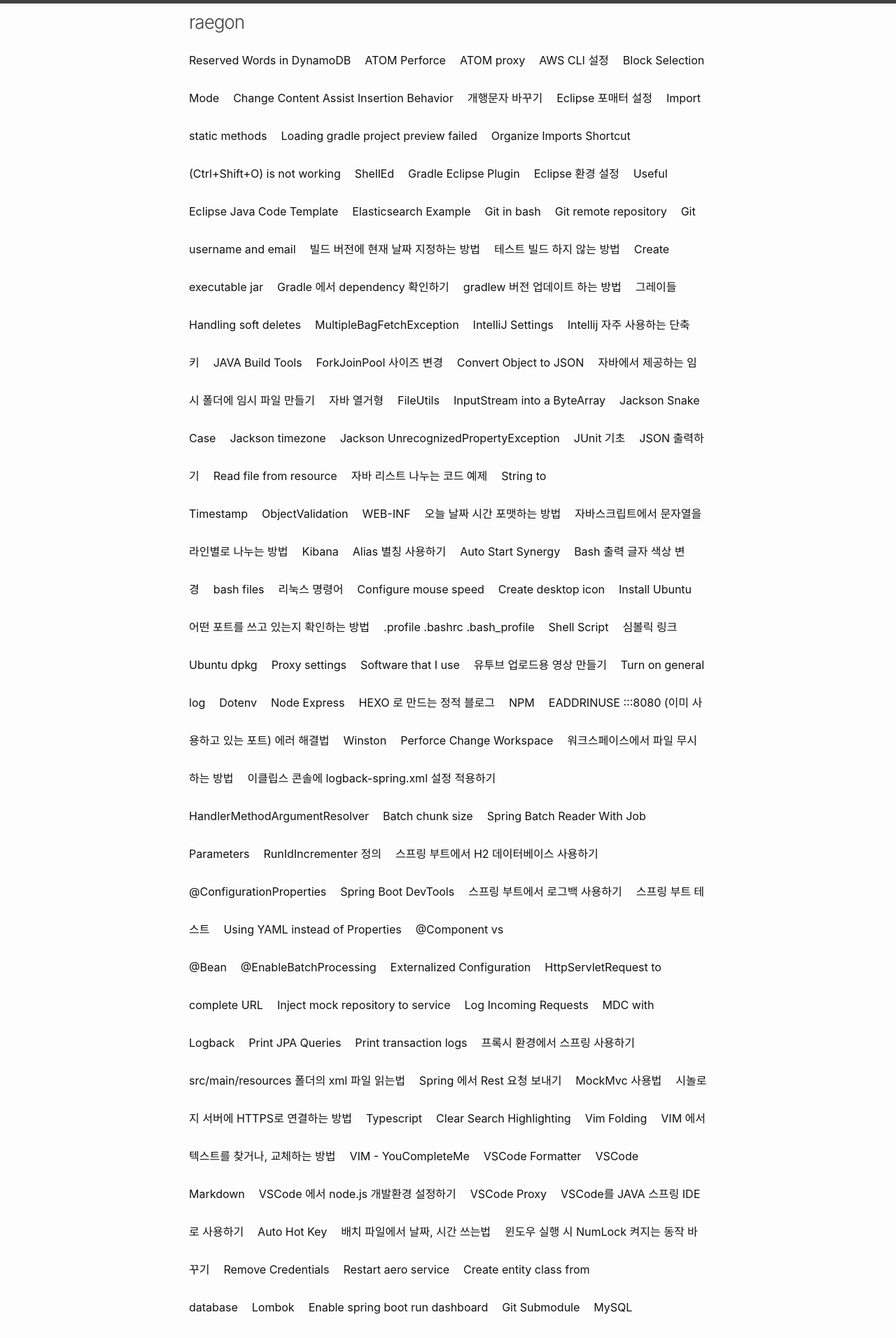
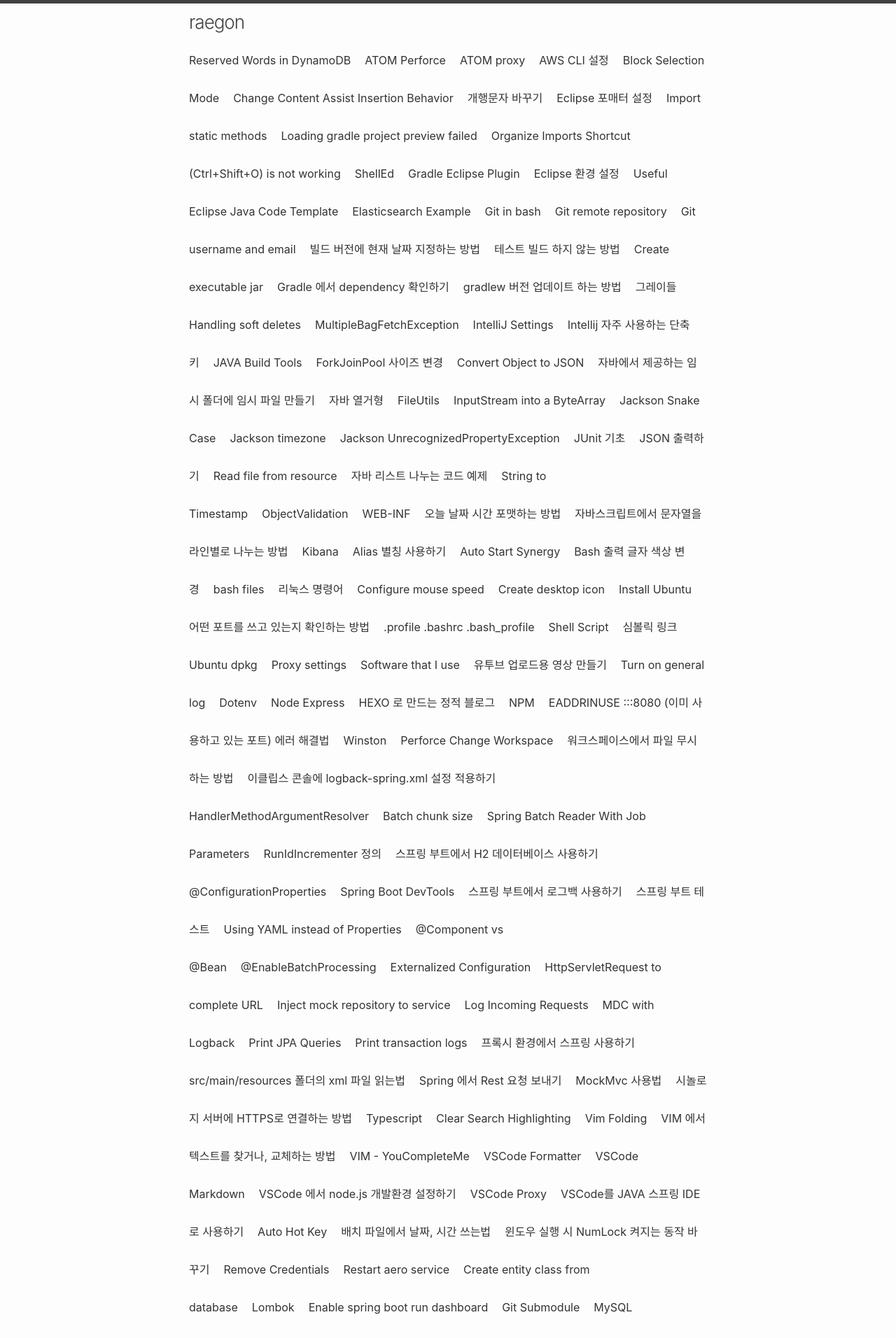
Before and after one commit to raycon/raycon.github.io, a Jekyll site: the page built from index.html, in a window 1280 px wide. Shown: the top 1912 px of the page at 70% size. Built offline with Jekyll 4.4.1, drawn with Linux system fonts in a browser that asks for light colours; the list of posts is cut into pages by our own code.

Commit message:
Change base text color

```diff
--- a/_sass/minima.scss
+++ b/_sass/minima.scss
@@ -10,7 +10,7 @@
 
 $spacing-unit:     30px !default;
 
-$text-color:       #111 !default;
+$text-color:       #333 !default;
 $background-color: #fdfdfd !default;
 $brand-color:      #2a7ae2 !default;
 
```
